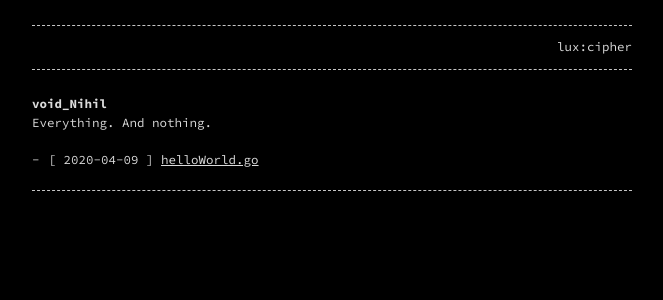
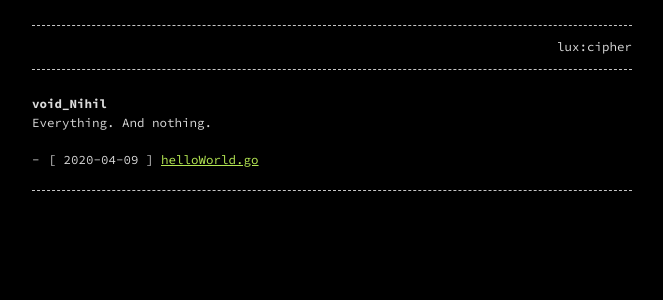
Before and after one commit to alt5474n/5474n.github.io, a Jekyll site: the page built from index.md, in a window 1280 px wide. Shown: the top 300 px of the page, without its empty margins (308-971 px from the left). Built offline with Jekyll 4.4.1, drawn with Linux system fonts in a browser that asks for light colours.

Commit message:
color tweak

```diff
--- a/_sass/_dark.scss
+++ b/_sass/_dark.scss
@@ -11,7 +11,8 @@
   --background-color: #000;
   --text-color: var(--base-color);
   --placeholder-color: var(--base-color);
-  --link-color: var(--base-color);
+/**  --link-color: var(--base-color); **/
+  --link-color: #b5e853;
   --code-color-1: #aaaaaa;
   --code-color-2: #ffffcc;
   --code-color-3: #F00000;
```
